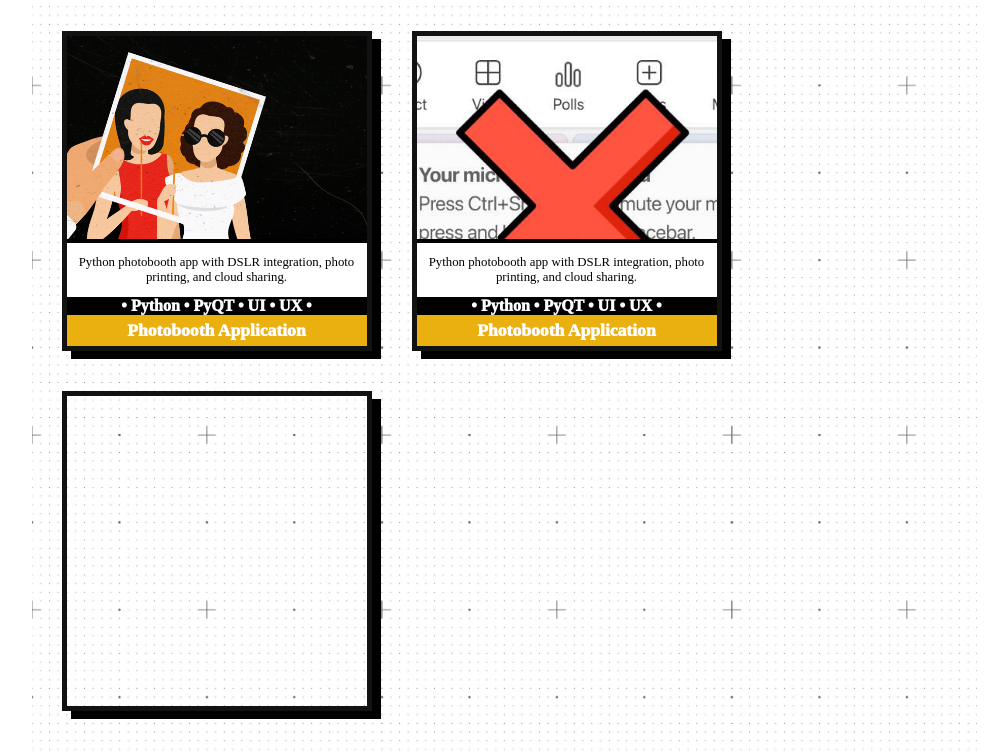
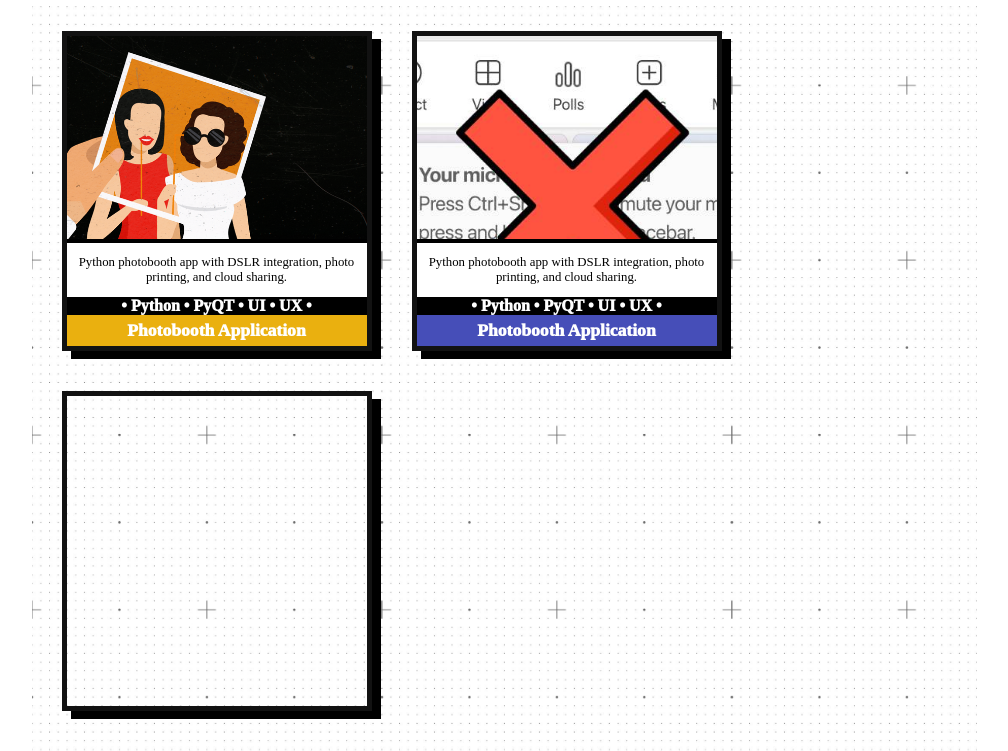
Before and after one commit to antuntune/portfolio, a plain HTML site: page index.html in a window 1280 px wide. Shown: the part 998-1749 px from the top of the page, without its empty margins (136-1144 px from the left). Drawn offline with Linux system fonts and the light colour scheme; a web font is replaced by a local one.

Commit message:
Update style.css

```diff
--- a/style.css
+++ b/style.css
@@ -174,7 +174,7 @@ body {
 }
 
 .card-teamsmic .project-name {
-    background-color: #EAB00F;
+    background-color: #464EB8;
 }
 .card-teamsmic {
     background-image: url(src/card-teamsmic.jpg);
```
